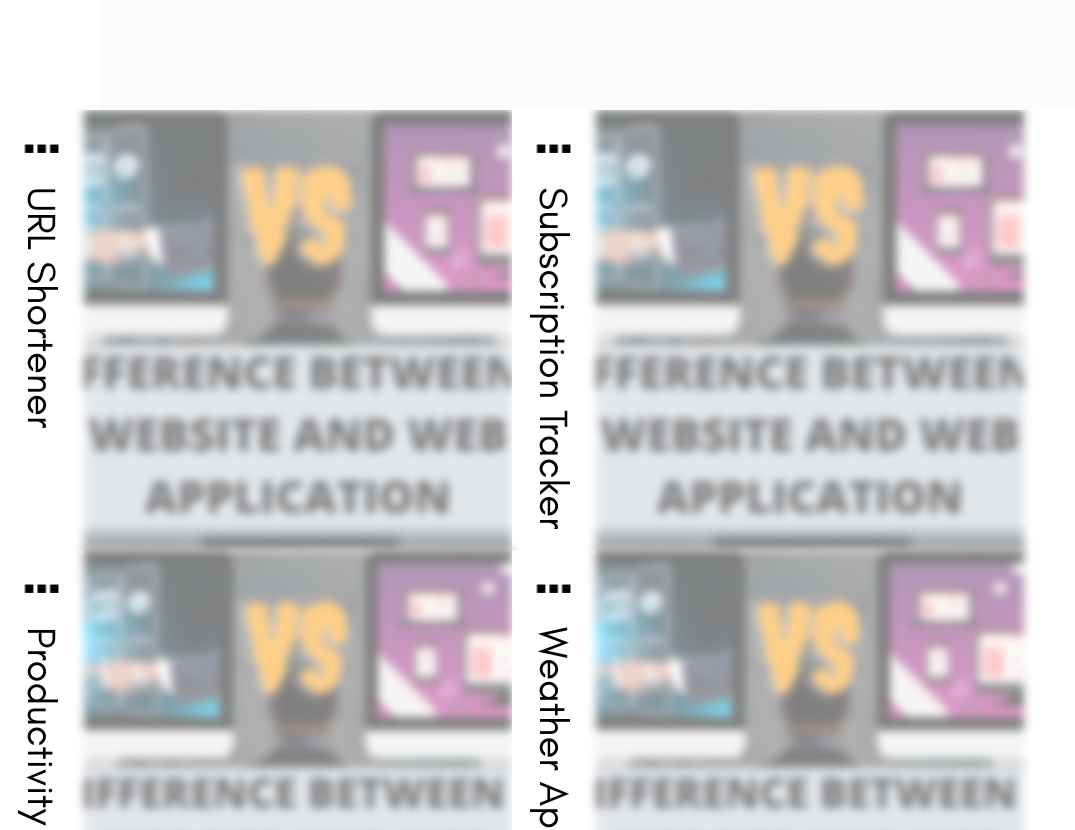
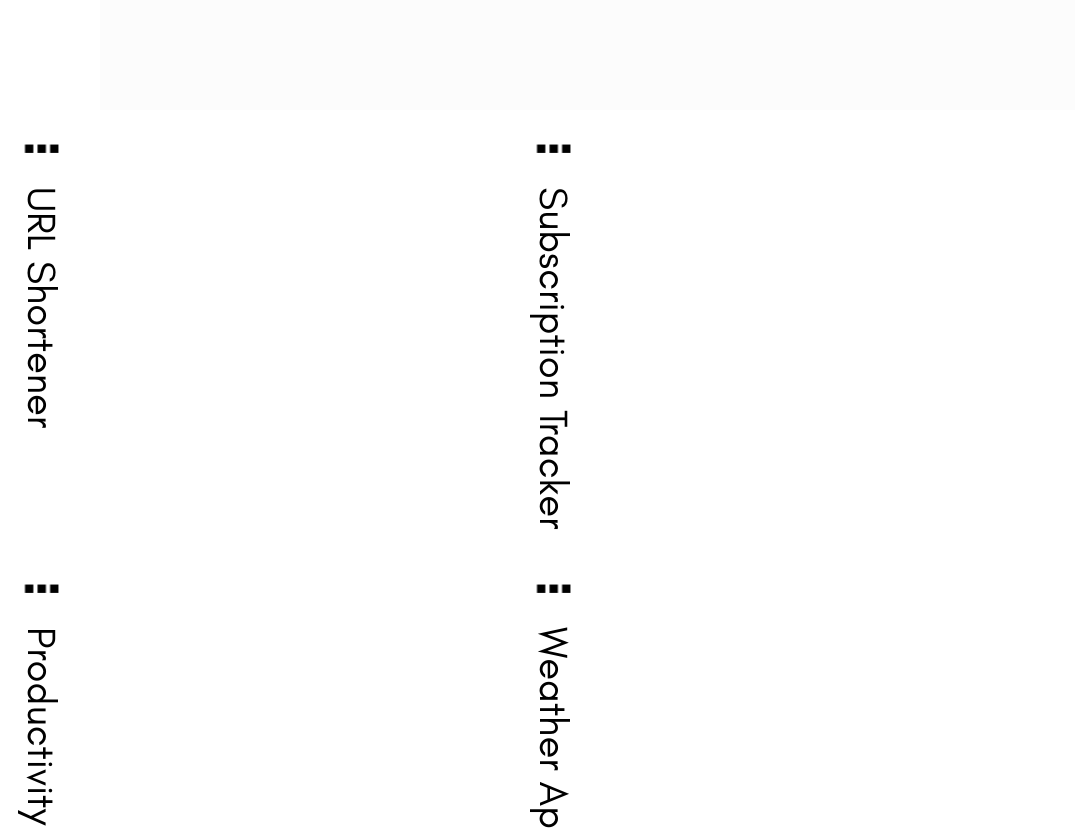
Before and after one commit to JordBant/PortfolioWebsite, a React (Create React App) app: page / in a window 1280 px wide. Shown: the part 1490-2320 px from the top of the page, without its empty margins (0-1075 px from the left). Built offline with nearby package versions, Linux system fonts and the light colour scheme; a web font is replaced by a local one.

Commit message:
Having trouble making background image dynamic

```diff
--- a/src/components/routes/Projects/projects.jsx
+++ b/src/components/routes/Projects/projects.jsx
@@ -3,7 +3,7 @@ import PageTitle from '../../Page-Title/page-title-component'
 import SideTitleLayout from '../../Layout/Side-Titled-Container/side-titled-container-component'
 import './projects.scss'
 
-const ProjectContainer = ({ projectName }) => {
+const ProjectContainer = ({ projectName, bgImage }) => {
   // const { link: { webLink, demoLink, codeLink } } = projectLinks
 
   //  links will be paired to icon by sending a key-valuw pair of icon-type:link-of-icon,
@@ -15,7 +15,10 @@ const ProjectContainer = ({ projectName }) => {
   return (
     <div className="project-card">
       <SideTitleLayout iconNameArr = { optionsArr } title = { projectName } className = "project-layout">
-        <div className="card-body"/>
+        <div className="card-body" style = {{
+          background: 'url(../../../assests/placeholder.png) center center/cover no-repeat;'
+          // {`url(../../../assests/placeholder.png) center center/cover no-repeat`}
+        }} />
       </SideTitleLayout>
     </div>
   )
@@ -62,7 +65,7 @@ const Projects = () => {
         <div className="project-wrapper">
           {/* <ProjectContainer/> */}
           {projects.map((project, key) => {
-            return <ProjectContainer key = { key } projectName = {project.name} projectLinks = {project.link} />
+            return <ProjectContainer bgImage = '../../../assests/placeholder.png' key = { key } projectName = {project.name} projectLinks = {project.link} />
             })
           }
         </div>
--- a/src/components/routes/Projects/projects.scss
+++ b/src/components/routes/Projects/projects.scss
@@ -15,7 +15,6 @@
             position: relative;
             .card-body{
                 @include util.size(100%, 100%, 0, 0);
-                background: url(../../../assests/placeholder.png) center center/cover no-repeat;
                 filter: blur(5px);
                 z-index: 0;
                 &::before{
```
